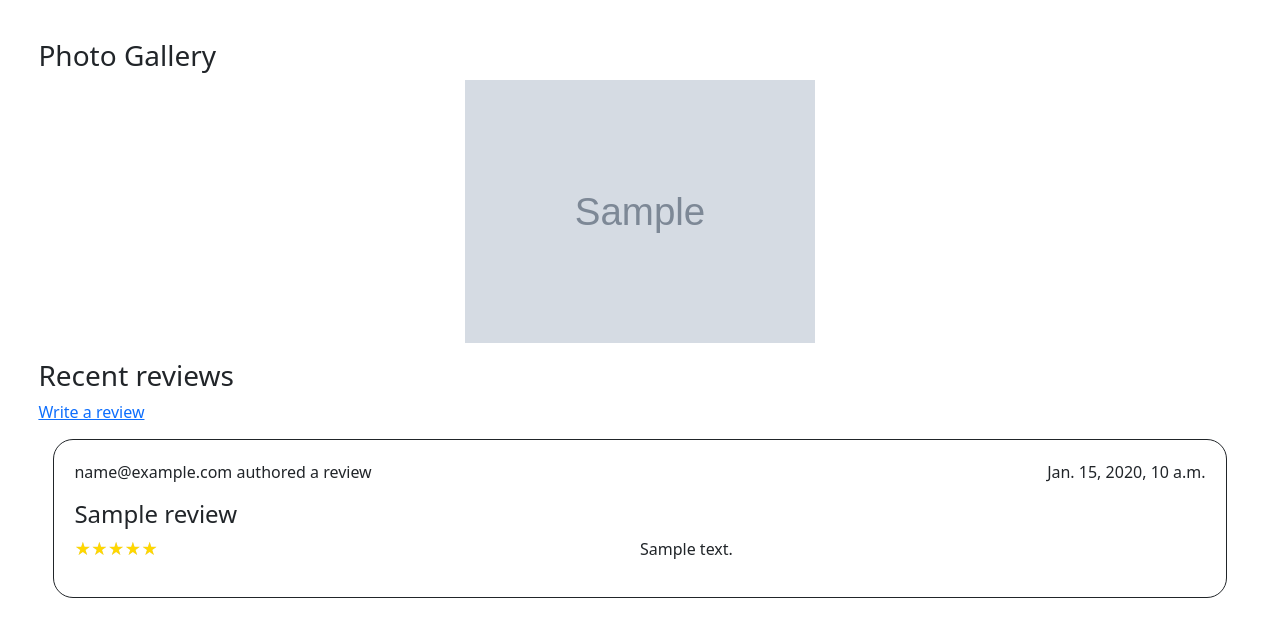
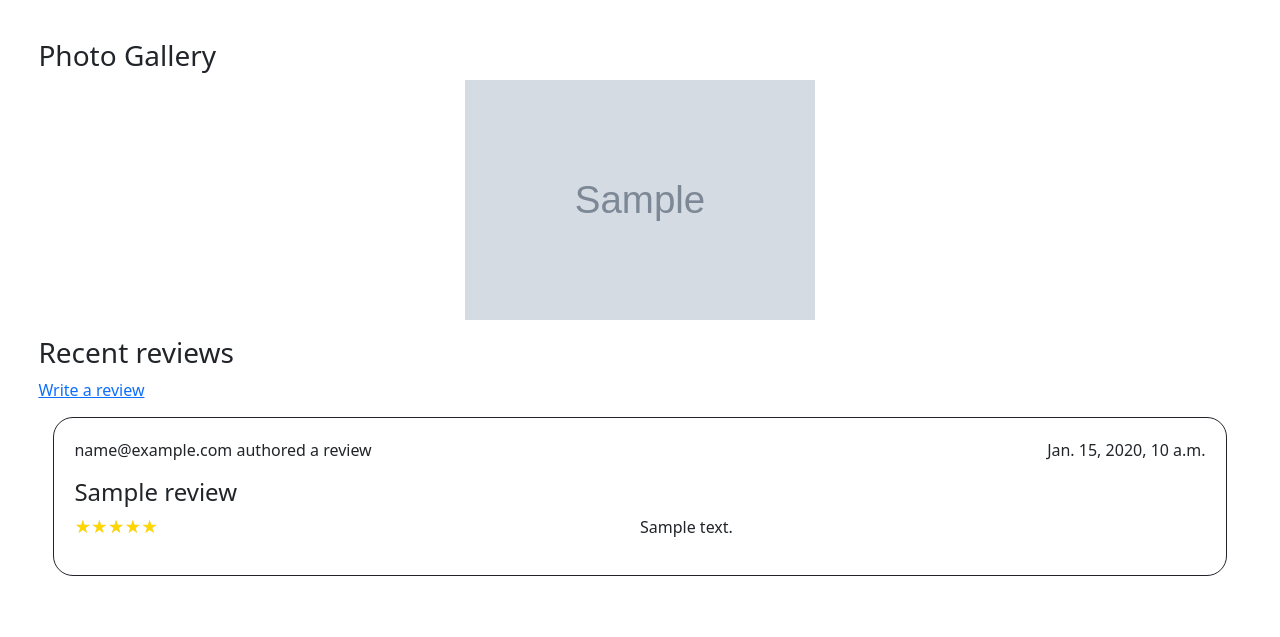
Before and after one commit to agarwalarjun123/a_view_for_you, a Django app: template templates/landscape/landscape.html in a window 1280 px wide. Shown: the part 104-741 px from the top of the page. Run offline with Django 3.2, Linux system fonts and the light colour scheme; tables that the repository leaves empty hold one stand-in row (values such as "Sample post"); the template is opened without the code that fills it: values that come from a table or form of the project are taken from there, most other values are stand-ins (such as "Sample title", 1, 10 or a date in 2020); grey boxes marked "Sample" are stand-in pictures; data that the repository does not hold is empty; some libraries are stand-ins or nearby versions.

Commit message:
feat: make carousel images same size

```diff
--- a/static/css/carousel.css
+++ b/static/css/carousel.css
@@ -13,3 +13,15 @@
     width:40px;
     background-color: lightgrey;
 }
+.img-responsive {
+    width: 100%;
+    max-height: 15em;
+}
+.slick-slide {
+    height: inherit !important;
+    display: flex !important;
+    justify-content: center;
+}
+.slick-track {
+    display: flex !important;
+}
--- a/static/css/review.css
+++ b/static/css/review.css
@@ -1,4 +1,7 @@
 
+.landscapes-container{
+    margin: 3%;
+}
 .review-result-container {
     border-style: solid;
     border-radius: 20px;
@@ -62,3 +65,9 @@
     color: red;
     font-size: small;
 }
+.block{
+    display:block !important
+}
+.right{
+    float:right;
+}
--- a/templates/landscape/landscape.html
+++ b/templates/landscape/landscape.html
@@ -17,13 +17,13 @@
 {% endblock %}
 
 {% block body_block %}
-    <div style="margin: 3%">
+    <div class="landscapes-container">
         <h3>Photo Gallery</h3>
         <!---CAROUSEL-->
         <ul class="slider">
             {% for p in photos %}
             <li>
-                <img class="img-fluid" src="{{p.image.url}}" alt="{{p.review_id}}"/>
+                <img class="img-fluid img-responsive" src="{{p.image.url}}" alt="{{p.review_id}}"/>
             </li>
             {% endfor %}
 
@@ -35,11 +35,11 @@
         <a href="{% url 'landscape:add_review' landscape.slug %}" > Write a review</a>
         {% if reviews %}
             {% for r in reviews %}
-            <div class = 'review-result-container' style="display:block">
+            <div class = 'review-result-container block'>
                 <div class = 'review-result-container-content'>
                     <p>
                         {{ r.user_id }} authored a review
-                        <span style="float:right;">
+                        <span class="right">
                             {{ r.visit_date }}
                         </span>
                     </p>
```
